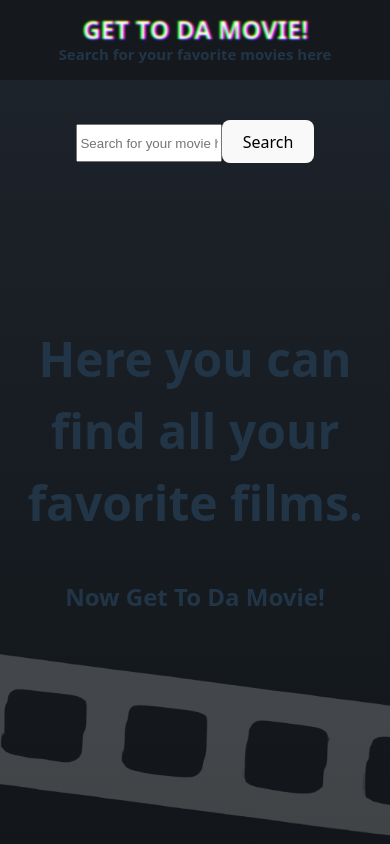
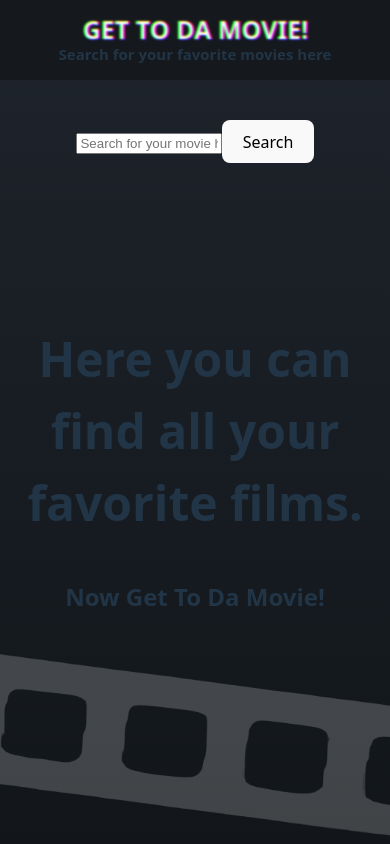
Before and after one commit to brunobb9/gettodamovie, a React (Vite) app in the folder movie-app/: page / in a window 390 px wide. Built offline with nearby package versions, Linux system fonts and the light colour scheme.

Commit message:
Update searchDiv.css

```diff
--- a/movie-app/src/searchDiv.css
+++ b/movie-app/src/searchDiv.css
@@ -1,4 +1,12 @@
-ee.searchDiv {
+
+@media (max-width: 768px) {
+    input.searchBar {
+    width: 50%;
+}
+}
+
+@media (min-width: 769px) {
+   ee.searchDiv {
     position: relative;
     margin-top: 1rem;
     z-index: 0;
@@ -14,8 +22,4 @@ input.searchBar {
     height: 2rem;
 }
 
-@media (max-width: 768px) {
-    input.searchBar {
-    width: 50%;
 }
-}
```
